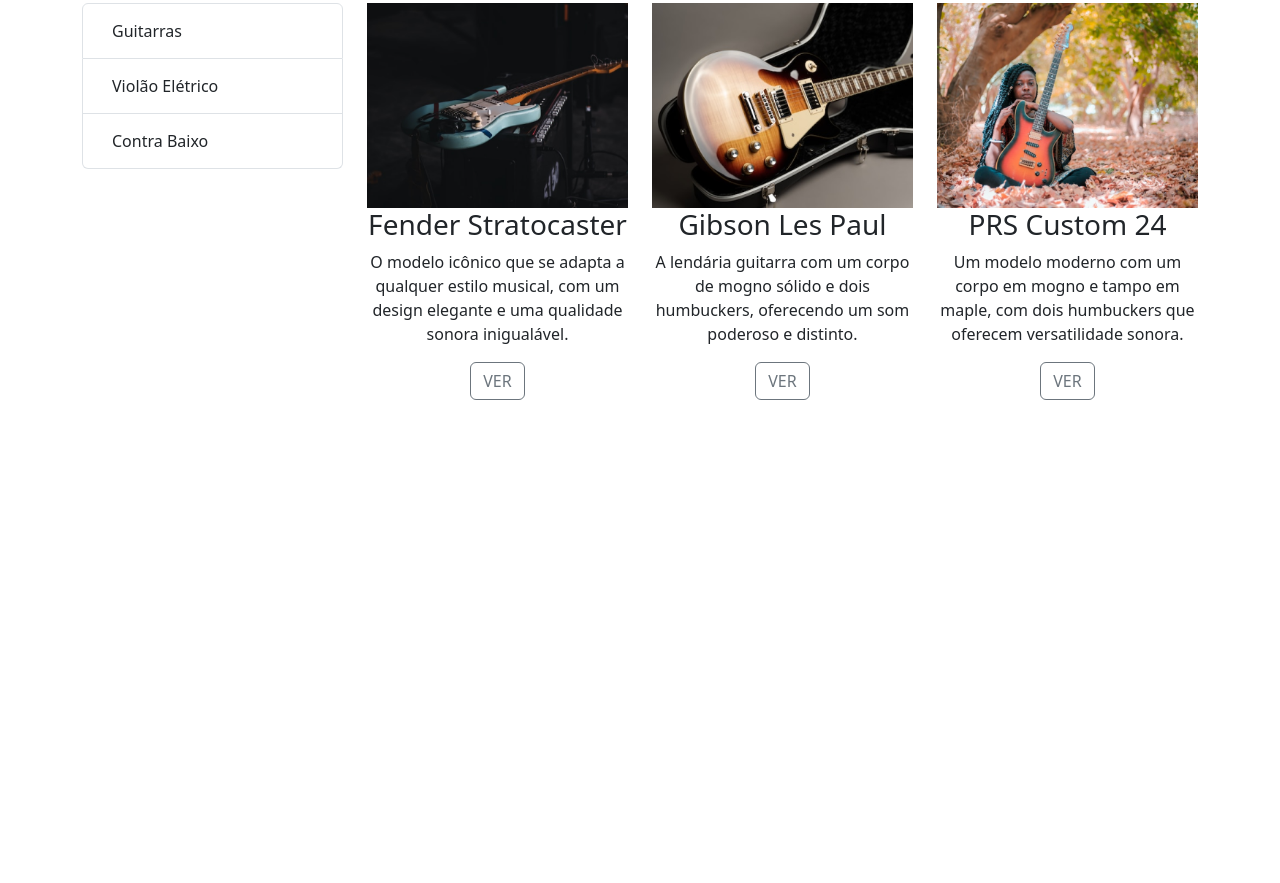
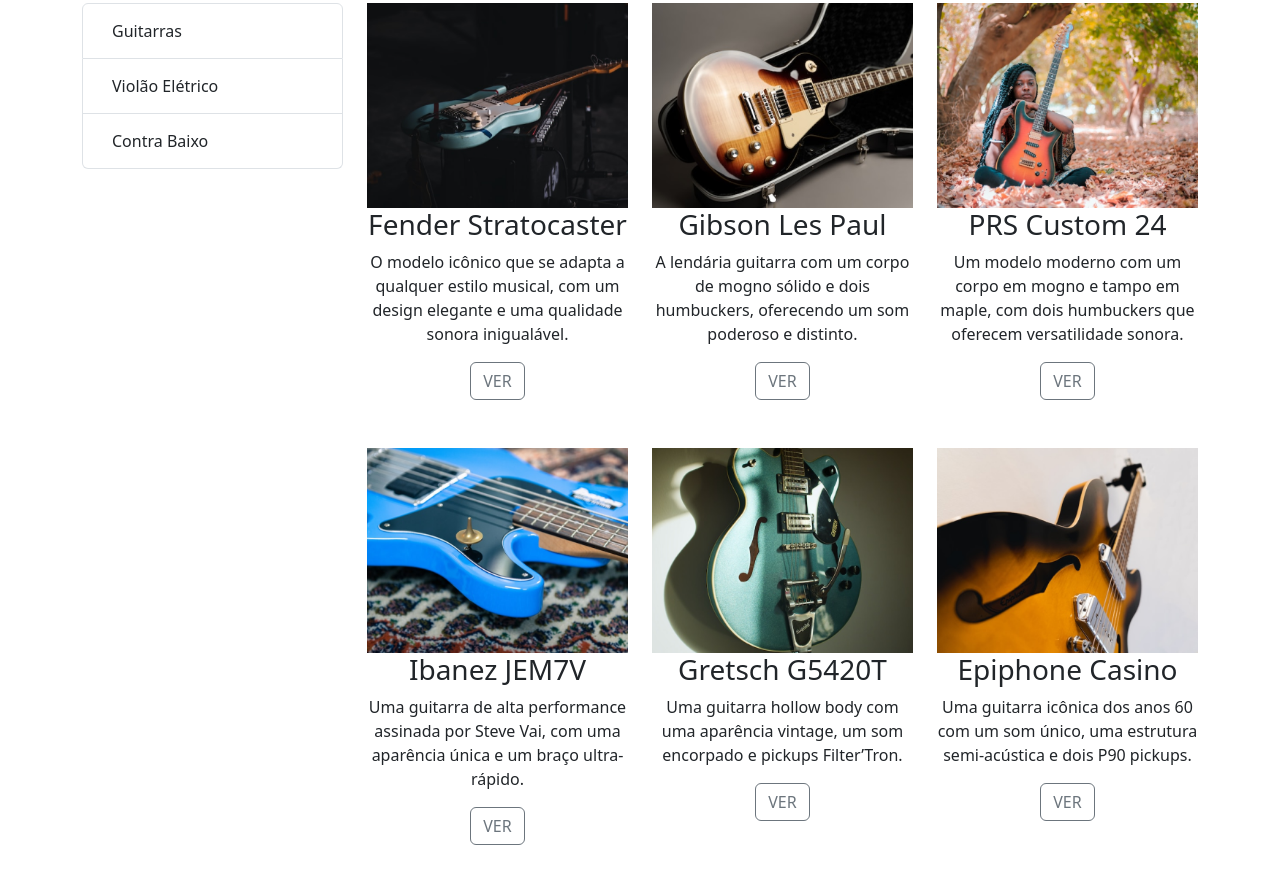
Before and after one commit to JohnPdro/bootstrap-guia, a plain HTML site: page index.html in a window 1280 px wide. Shown: the part 461-1344 px from the top of the page. Before the commit the page ends 909 px from the top, so only its background shows below. Drawn offline with nearby package versions, Linux system fonts and the light colour scheme.

Commit message:
Adição de mais alguns produtos

```diff
--- a/index.html
+++ b/index.html
@@ -81,6 +81,27 @@
                             com dois humbuckers que oferecem versatilidade sonora.</p>
                         <a href="#" class="btn btn-outline-secondary">VER</a>
                     </div>
+                    <div class="col-12 col-sm-12 col-md-6 col-lg-4 mb-5 text-center">
+                        <img src="Rectangle 3 (1).png" class="img-fluid" alt="">
+                        <h3>Ibanez JEM7V</h3>
+                        <p class="pe-4 ps-4 ps-sm-0 pe-sm-0">Uma guitarra de alta performance assinada por Steve Vai,
+                            com uma aparência única e um braço ultra-rápido.</p>
+                        <a href="#" class="btn btn-outline-secondary">VER</a>
+                    </div>
+                    <div class="col-12 col-sm-12 col-md-6 col-lg-4 mb-5 text-center">
+                        <img src="Rectangle 4 (1).png" class="img-fluid" alt="">
+                        <h3>Gretsch G5420T</h3>
+                        <p class="pe-4 ps-4 ps-sm-0 pe-sm-0">Uma guitarra hollow body com uma aparência vintage, um som
+                            encorpado e pickups Filter’Tron.</p>
+                        <a href="#" class="btn btn-outline-secondary">VER</a>
+                    </div>
+                    <div class="col-12 col-sm-12 col-md-6 col-lg-4 mb-5 text-center">
+                        <img src="Rectangle 5 (1).png" class="img-fluid" alt="">
+                        <h3>Epiphone Casino</h3>
+                        <p class="pe-4 ps-4 ps-sm-0 pe-sm-0">Uma guitarra icônica dos anos 60 com um som único, uma
+                            estrutura semi-acústica e dois P90 pickups.</p>
+                        <a href="#" class="btn btn-outline-secondary">VER</a>
+                    </div>
                 </div>
             </div>
 
```
Also changed, not shown: Rectangle 3 (1).png (added), Rectangle 4 (1).png (added), Rectangle 5 (1).png (added).
